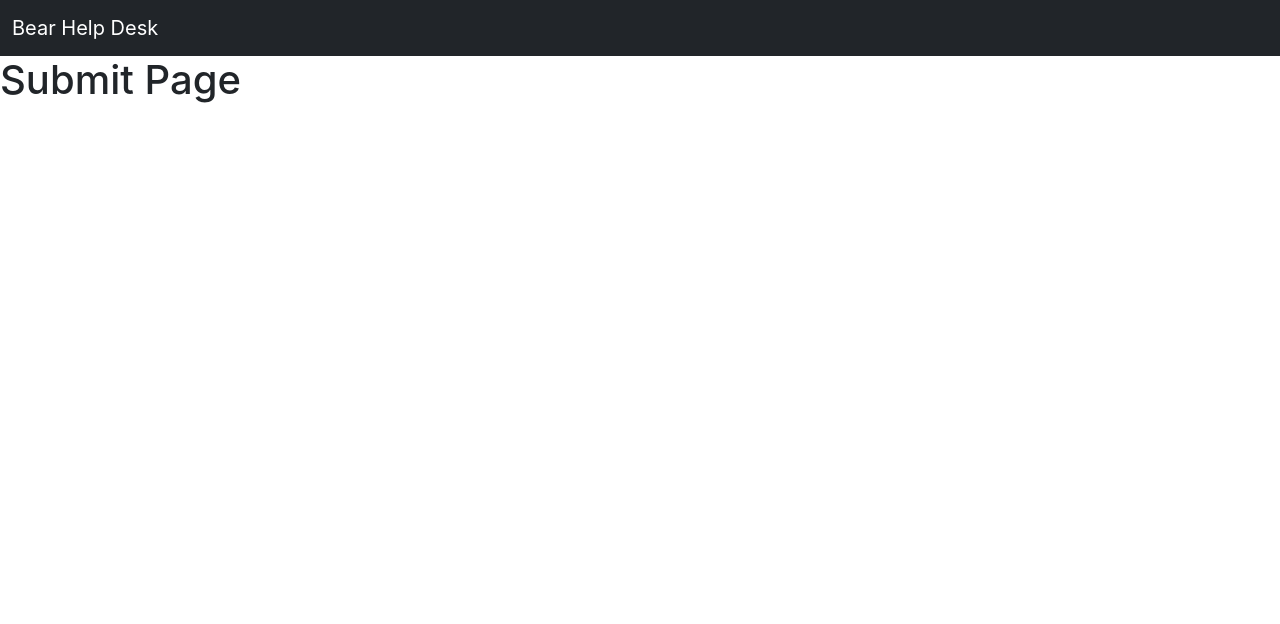
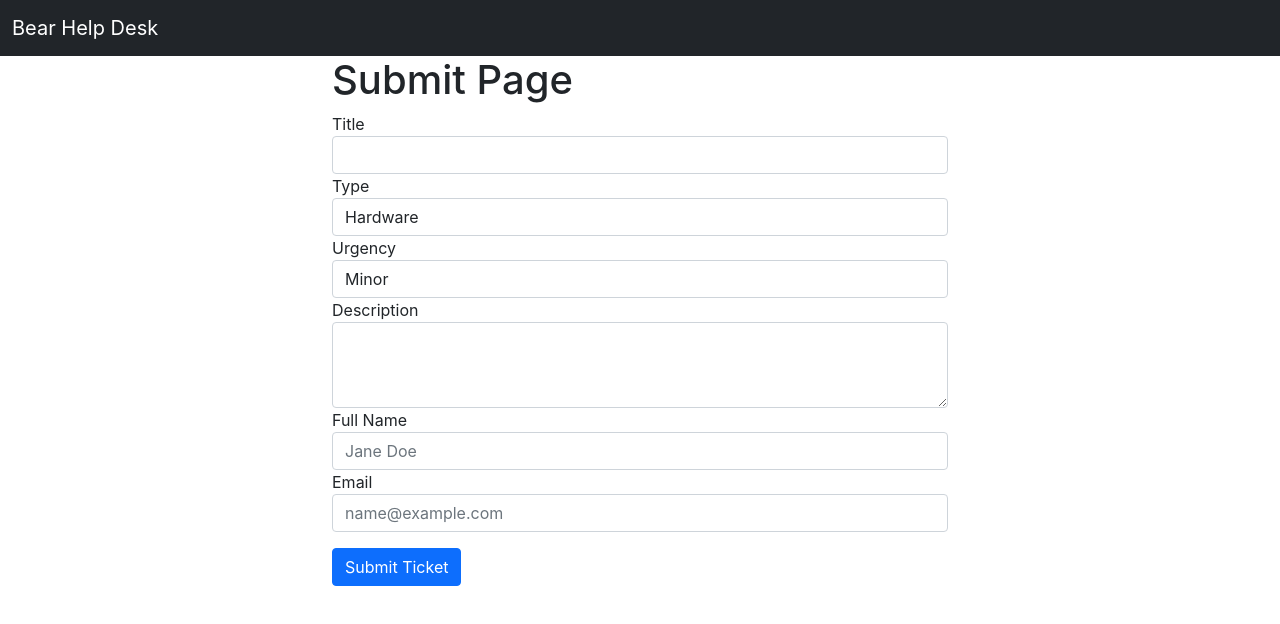
Before and after one commit to rileygrotenhuis/BearHelpDesk, a React (Create React App) app in the folder client/: page /submit in a window 1280 px wide. Shown: the top 624 px of the page. Built offline with nearby package versions, Linux system fonts and the light colour scheme.

Commit message:
Create Simple Login Form (WIP).

```diff
--- /dev/null
+++ b/client/src/Components/SubmitTicketForm.js
@@ -0,0 +1,85 @@
+/* title, type, urgency, description, name, email */
+
+// React Modules
+import React, { useState, useEffect } from 'react';
+import { useHistory } from 'react-router-dom';
+import Axios from 'axios';
+
+// Submit Ticket Form Components
+function SubmitTicketForm() {
+
+    // History Variable
+    let history = useHistory();
+
+    // useState Variables
+    const [title, setTitle] = useState("");
+    const [type, setType] = useState("Hardware");
+    const [urgency, setUrgency] = useState("Minor");
+    const [description, setDescription] = useState("");
+    const [name, setName] = useState("");
+    const [email, setEmail] = useState("");
+
+    // JSX
+    return (
+        <form>
+            <div class="form-group">
+                <label for="title">Title</label>
+                <input
+                    type="text"
+                    class="form-control"
+                    id="title"
+                    onChange={(e) => setTitle(e.target.value)}
+                />
+            </div>
+            <div class="form-group">
+                <label for="type">Type</label>
+                <select onChange={(e) => setType(e.target.value)} class="form-control" id="type">
+                    <option>Hardware</option>
+                    <option>Software</option>
+                    <option>Other</option>
+                </select>
+            </div>
+            <div class="form-group">
+                <label for="urgency">Urgency</label>
+                <select onChange={(e) => setUrgency(e.target.value)} class="form-control" id="urgency">
+                    <option>Minor</option>
+                    <option>Moderate</option>
+                    <option>Major</option>
+                </select>
+            </div>
+            <div class="form-group">
+                <label for="description">Description</label>
+                <textarea
+                    class="form-control"
+                    id="description"
+                    rows="3"
+                    onChange={(e) => setDescription(e.target.value)}
+                />
+            </div>
+            <div class="form-group">
+                <label for="name">Full Name</label>
+                <input
+                    type="text"
+                    class="form-control"
+                    id="name"
+                    placeholder="Jane Doe"
+                    onChange={(e) => setName(e.target.value)}
+                />
+            </div>
+            <div class="form-group">
+                <label for="email">Email</label>
+                <input
+                    type="email"
+                    class="form-control"
+                    id="email"
+                    placeholder="name@example.com"
+                    onChange={(e) => setEmail(e.target.value)}
+                />
+            </div>
+            <button className="btn btn-md btn-primary mt-3">Submit Ticket</button>
+        </form>
+    );
+}
+
+// Export
+export default SubmitTicketForm;
--- a/client/src/Pages/SubmitPage.js
+++ b/client/src/Pages/SubmitPage.js
@@ -3,13 +3,17 @@ import React from 'react';
 
 // Components
 import Navbar from '../Components/Navbar';
+import SubmitTicketForm from '../Components/SubmitTicketForm';
 
 // Submit Page
 function SubmitPage() {
     return (
         <div>
             <Navbar />
-            <h1>Submit Page</h1>
+            <div className="container w-50">
+                <h1>Submit Page</h1>
+                <SubmitTicketForm />
+            </div>
         </div>
     );
 }
```
Also changed, not shown: 1 other file (tests, documents, lock files or other folders).
